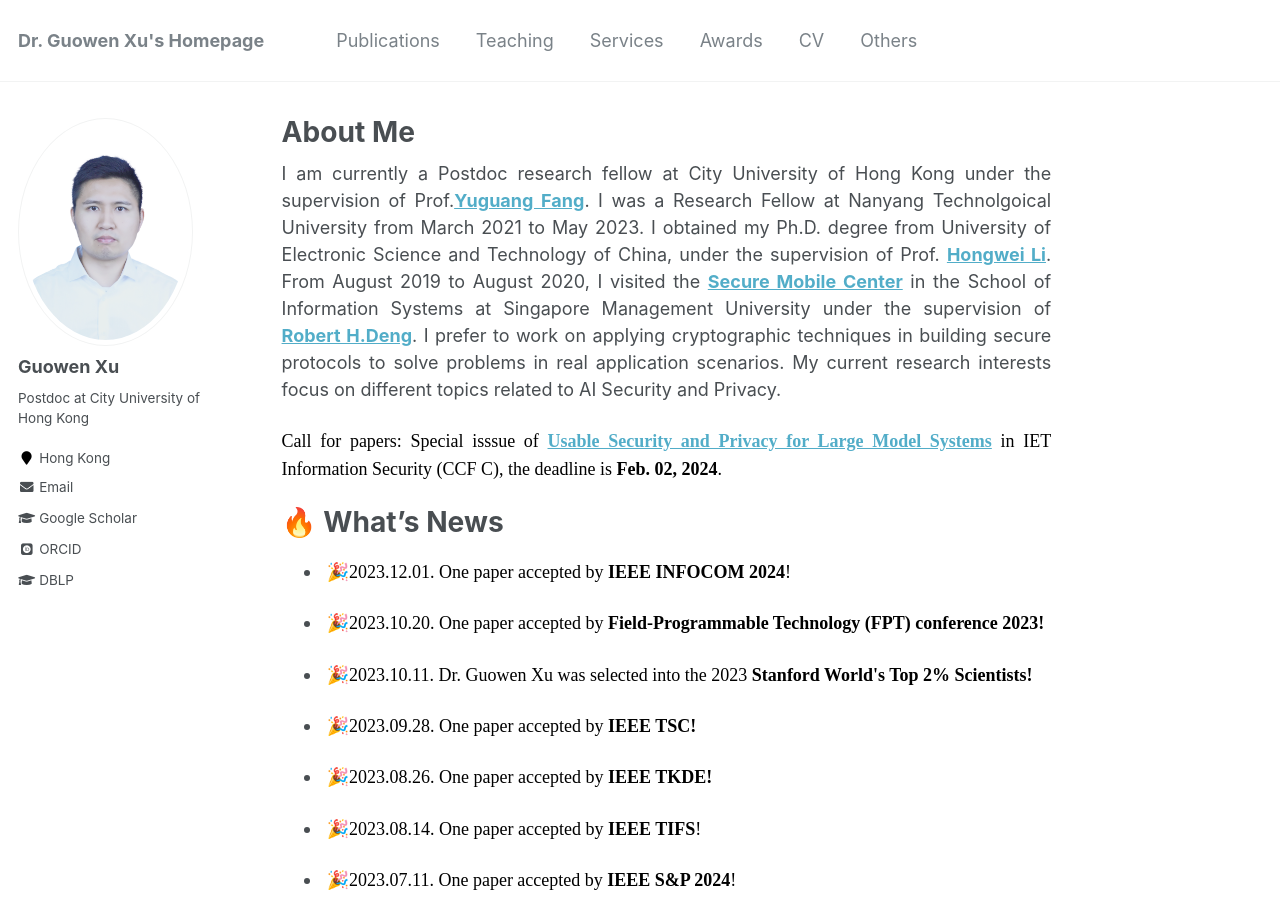
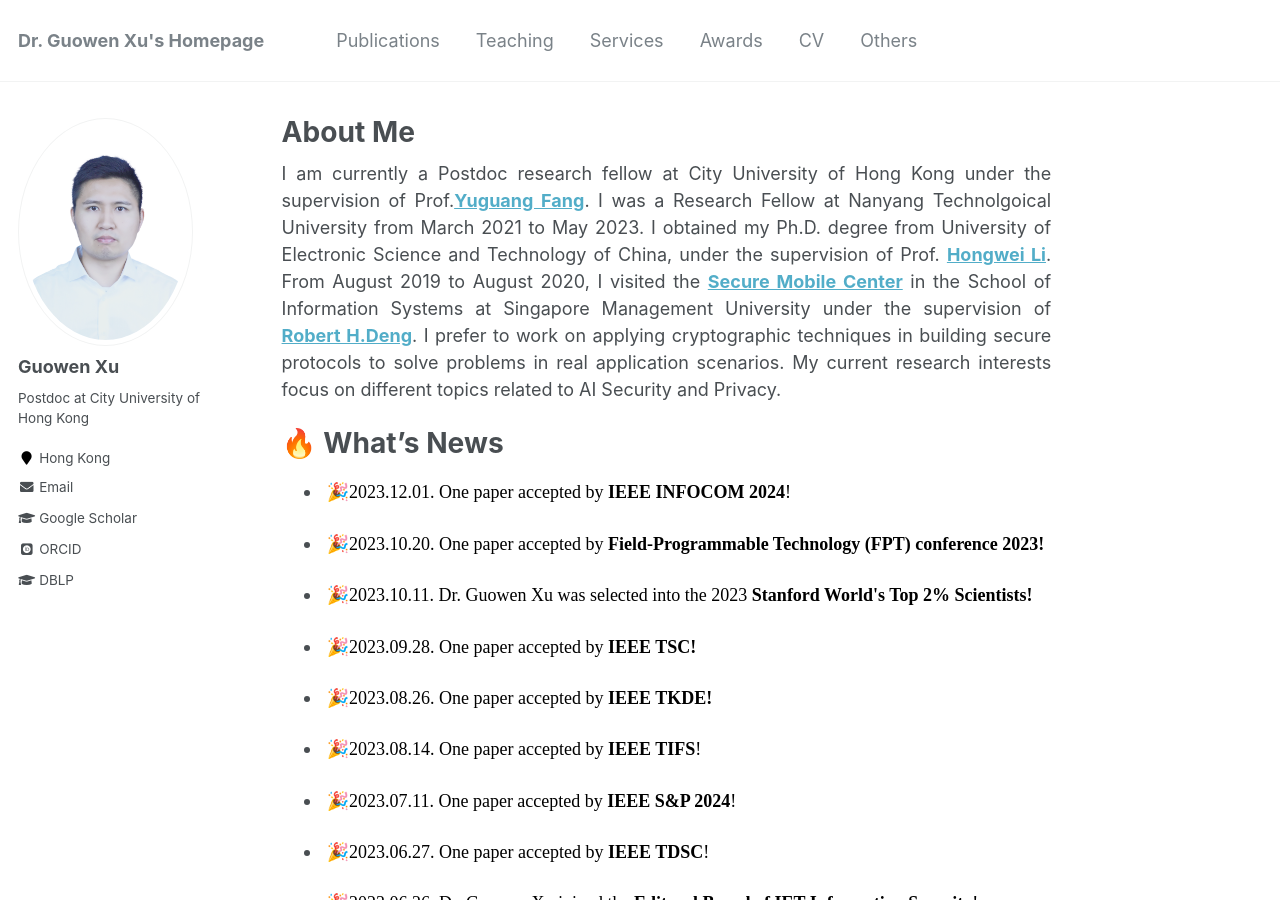
Before and after one commit to Guowen-xu/guowen-xu.github.io, a Jekyll site: the page built from _pages/about.md, in a window 1280 px wide and 900 px high. Built offline with Jekyll 4.4.1, drawn with Linux system fonts in a browser that asks for light colours; some web fonts are replaced.

Commit message:
Update about.md

```diff
--- a/_pages/about.md
+++ b/_pages/about.md
@@ -10,7 +10,7 @@ redirect_from:
 
 <p align="justify">I am currently a Postdoc research fellow at City University of Hong Kong under the supervision of Prof.<a href = "https://www.cs.cityu.edu.hk/~yugufang/"><b>Yuguang Fang</b></a>. I was a  Research  Fellow at Nanyang Technolgoical University from March 2021 to May 2023. I obtained my Ph.D. degree from University of Electronic Science and Technology of China, under the supervision of Prof. <a href = "https://scholar.google.com.hk/citations?hl=zh-CN&user=-o6u2gwAAAAJ&view_op=list_works&sortby=pubdate"><b>Hongwei Li</b></a>. From August 2019 to August 2020,  I visited the  <a href = "https://smc.smu.edu.sg/"><b>Secure Mobile Center</b></a> in the School of Information Systems at Singapore Management University under the supervision of <a href = "http://www.mysmu.edu/faculty/robertdeng/"><b>Robert H.Deng</b></a>. I prefer to work on applying cryptographic techniques in building secure protocols to solve problems in real application scenarios. My current research interests focus on different topics related to AI Security and Privacy.</p>
 
- <p align="justify"> <font face="Times New Roman" color=black size=4> Call for papers: Special isssue of <a href = "https://www.hindawi.com/journals/ietis/si/387822/"> <b>Usable Security and Privacy for Large Model Systems</b></a> in IET Information Security (CCF C), the deadline is <b>Feb. 02, 2024</b>.</font></p>
+
 
 
   🔥 What's News
```
